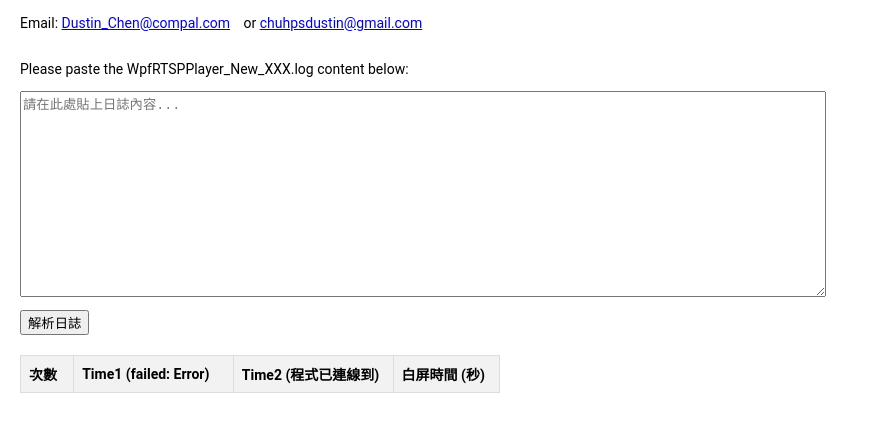
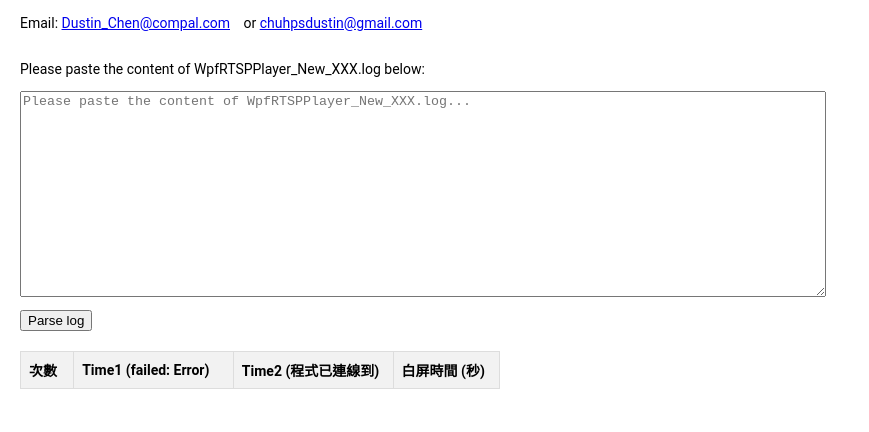
Before and after one commit to dustinchen26/rtsp_time, a plain HTML site: page index.html in a window 1280 px wide. Shown: the part 64-496 px from the top of the page, without its empty margins (0-869 px from the left). Drawn offline with Linux system fonts and the light colour scheme.

Commit message:
update description

```diff
--- a/index.html
+++ b/index.html
@@ -70,9 +70,9 @@
         <p class="author-info">or <a href="mailto:chuhpsdustin@gmail.com">chuhpsdustin@gmail.com</a></p>
         <br><br>
 
-        <p>Please paste the WpfRTSPPlayer_New_XXX.log content below:</p>
-        <textarea id="logInput" placeholder="請在此處貼上日誌內容..."></textarea>
-        <button onclick="parseLogs()">解析日誌</button>
+        <p>Please paste the content of WpfRTSPPlayer_New_XXX.log below:</p>
+        <textarea id="logInput" placeholder="Please paste the content of WpfRTSPPlayer_New_XXX.log..."></textarea>
+        <button onclick="parseLogs()">Parse log</button>
         <table id="resultTable">
             <thead>
                 <tr>
```
